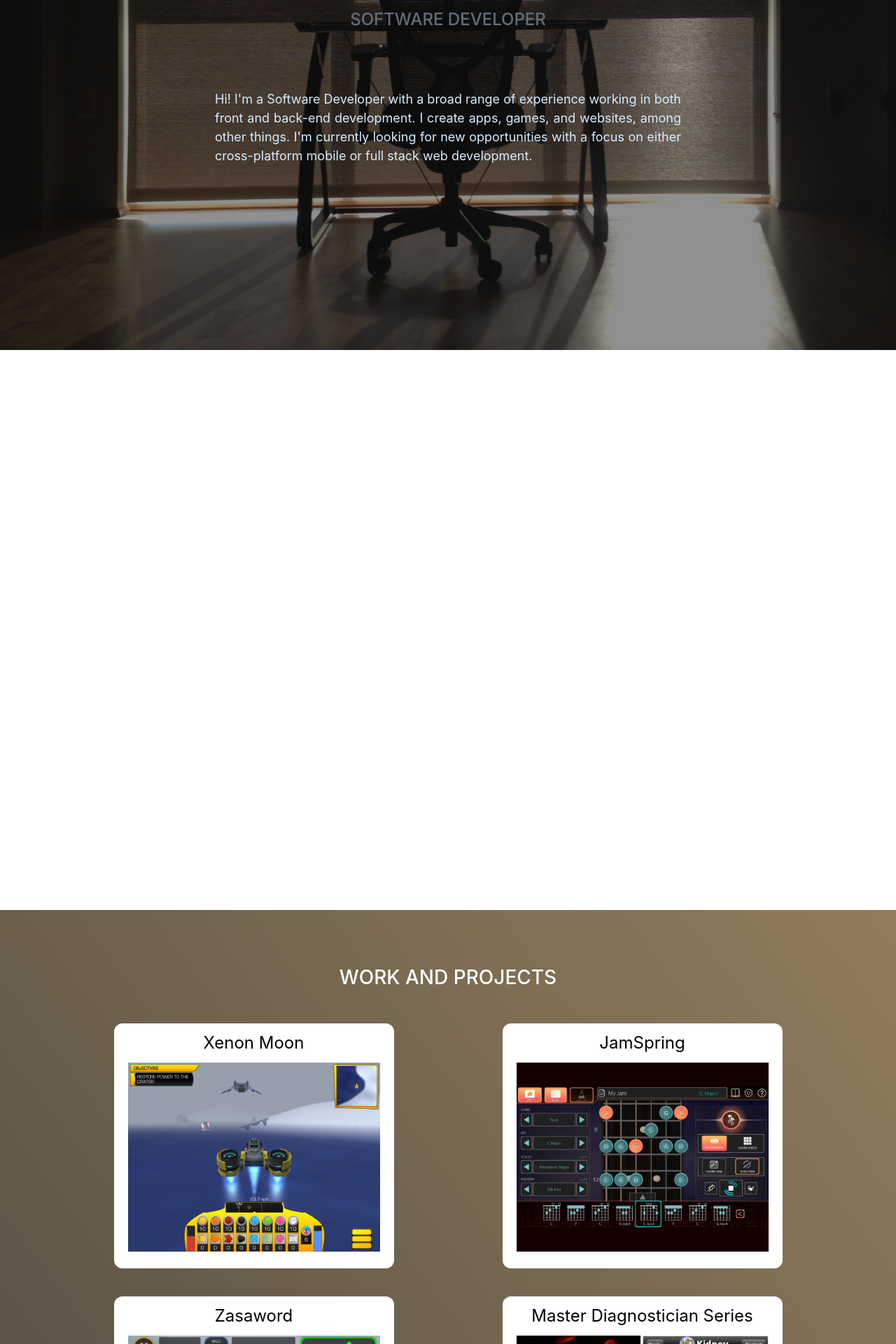
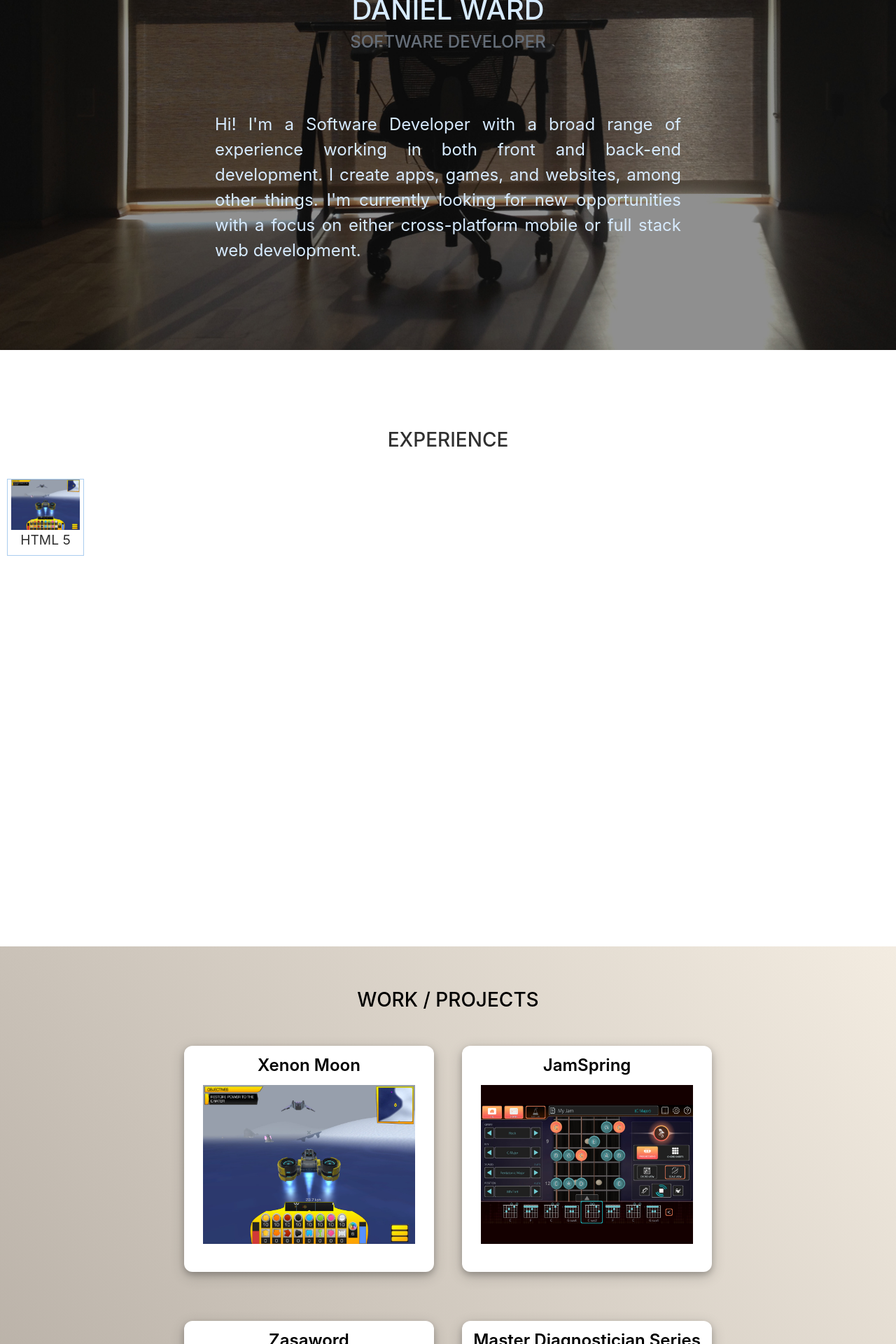
Before and after one commit to drward4/PortfolioWebsite, a React (Create React App) app: page / in a window 1280 px wide. Shown: the part 300-2220 px from the top of the page at 70% size. Built offline with nearby package versions, Linux system fonts and the light colour scheme.

Commit message:
Work Section Formatting, Started on Skill Components, Misc. Changes
- Adjusted Work section formatting to fit 3 items per row, and resize correctly
- Started Skill and SkillsGroup Components
- Converted css class names to standard css naming convention
- Footer

```diff
--- a/src/App.js
+++ b/src/App.js
@@ -3,13 +3,15 @@ import PortfolioSection from "./components/PortfolioSection";
 
 import "./App.css";
 import Project from "./components/Project";
+import Skill from "./components/Skill";
+import SkillsGroup from "./components/SkillsGroup";
 
 function App() {
   return (
-    <div>
+    <div id="top">
       <header>
         <nav className="navbar navbar-expand-md bg-dark navbar-dark fixed-top">
-          <a className="navbar-brand mr-auto" href="#">
+          <a className="navbar-brand mr-auto" href="#top">
             DANIEL WARD
           </a>
 
@@ -30,8 +32,8 @@ function App() {
                 </a>
               </li>
               <li className="nav-item">
-                <a className="nav-link" href="#SkillsSection">
-                  SKILLS
+                <a className="nav-link" href="#ExperienceSection">
+                  EXPERIENCE
                 </a>
               </li>
               <li className="nav-item">
@@ -44,26 +46,30 @@ function App() {
         </nav>
       </header>
       <main>
-        <PortfolioSection id="AboutSection" sectionClass="AboutSection">
-          <div className="aboutSectionName">
+        <PortfolioSection id="AboutSection">
+          <div className="container">
+            <div className="about-section-name">
               <h1>DANIEL WARD</h1>
-            <h4 className="aboutSectionJobTitle">SOFTWARE DEVELOPER</h4>
+              <h4 className="about-section-job-title">SOFTWARE DEVELOPER</h4>
             </div>
-          <div className="aboutSectionDescription">
+            <div className="about-section-description">
               <p>
                 Hi! I'm a Software Developer with a broad range of experience
                 working in both front and back-end development. I create apps,
-              games, and websites, among other things. I'm currently looking for
-              new opportunities with a focus on either cross-platform mobile or
-              full stack web development.
+                games, and websites, among other things. I'm currently looking
+                for new opportunities with a focus on either cross-platform
+                mobile or full stack web development.
               </p>
             </div>
+          </div>
         </PortfolioSection>
-        <PortfolioSection id="SkillsSection">
-          <div className="skillContainer"></div>
+        <PortfolioSection id="ExperienceSection" title="EXPERIENCE">
+          <div className="experience-container">
+            <SkillsGroup />
+          </div>
         </PortfolioSection>
-        <PortfolioSection id="WorkSection" title="WORK AND PROJECTS">
-          <div className="ProjectsGroupContainer">
+        <PortfolioSection id="WorkSection" title="WORK / PROJECTS">
+          <div className="projects-group-container">
             <Project
               id="XenonMoon"
               title="Xenon Moon"
@@ -128,7 +134,11 @@ function App() {
               </p>
               <p>
                 An online demo version can be played &nbsp;
-                <a target="_blank" href="https://dantimus.itch.io/zasaword">
+                <a
+                  target="_blank"
+                  rel="noopener noreferrer"
+                  href="https://dantimus.itch.io/zasaword"
+                >
                   here
                 </a>
                 .
@@ -180,7 +190,11 @@ function App() {
               <p>
                 Lost Soul is a game I created from scratch in a single weekend
                 for the &nbsp;
-                <a target="_blank" href="https://ldjam.com/">
+                <a
+                  target="_blank"
+                  rel="noopener noreferrer"
+                  href="https://ldjam.com/events/ludum-dare/38"
+                >
                   Ludum Dare 38
                 </a>
                 &nbsp; competition. The theme for this event, which was my also
@@ -193,6 +207,7 @@ function App() {
                 The game can be downloaded &nbsp;
                 <a
                   target="_blank"
+                  rel="noopener noreferrer"
                   href="https://drive.google.com/drive/folders/0BwLDm2tvRGtwRjgzWXpNNXNSRHc"
                 >
                   here
@@ -212,7 +227,11 @@ function App() {
               <p>
                 Untitled Song is a game I created from scratch in a single
                 weekend for the &nbsp;
-                <a target="_blank" href="https://ldjam.com/">
+                <a
+                  target="_blank"
+                  rel="noopener noreferrer"
+                  href="https://ldjam.com/events/ludum-dare/45"
+                >
                   Ludum Dare 45
                 </a>
                 &nbsp; competition. The theme was "Start With Nothing". My idea
@@ -224,6 +243,7 @@ function App() {
                 The game can be played &nbsp;
                 <a
                   target="_blank"
+                  rel="noopener noreferrer"
                   href="https://dantimus.itch.io/untitled-song"
                 >
                   here
@@ -247,6 +267,11 @@ function App() {
             </Project>
           </div>
         </PortfolioSection>
+        <div id="FooterSection">
+          <a href="#top">
+            <i className="fa fa-arrow-circle-up"></i>
+          </a>
+        </div>
       </main>
     </div>
   );
--- a/src/components/PortfolioSection.jsx
+++ b/src/components/PortfolioSection.jsx
@@ -2,13 +2,11 @@ import React, { Component } from "react";
 
 class PortfolioSection extends Component {
   render() {
-    //let classString = "PortolioSection " + this.props.sectionClass;
-    //console.log(this.props);
-
     return (
-      <div id={this.props.id} className="PortfolioSection">
-        <div className="container">
-          <div className="SectionTitle">
+      <div id={this.props.id}>
+        <div className="portfolio-section-spacer"></div>
+        <div className="portfolio-section">
+          <div className="section-title">
             <h3>{this.props.title}</h3>
           </div>
           {this.props.children}
--- a/src/components/Project.css
+++ b/src/components/Project.css
@@ -1,37 +1,56 @@
-.projectContainer {
+.project-wrapper {
   box-sizing: border-box;
-  width: 400px;
-  height: 350px;
+  width: 31%;
+  min-width: 350px;
+  /* max-width: 600px; */
   margin: 20px;
+}
+
+.project-container {
+  width: 100%;
+  /* width: 350px; */
+  /* height: 350px; */
+  margin: 0px 0px 30px 0px;
+  padding-bottom: 40px;
   border-radius: 12px;
   background-color: white;
   color: black;
+  font-weight: 600;
+  box-shadow: 0 4px 8px 0 rgba(0, 0, 0, 0.2), 0 6px 20px 0 rgba(0, 0, 0, 0.19);
 }
 
-.projectTitle {
+.project-modal {
+  width: 90%;
+  max-width: 1000px;
+}
+
+.project-title {
   width: 100%;
   text-align: center;
   font-size: x-large;
   padding: 10px 0px 10px 0px;
 }
 
-.projectImage {
-  width: 90%;
+.project-image {
+  width: 85%;
   display: block;
   margin: auto;
 }
 
-.projectDescription {
-  padding: 20px;
+.project-description {
+  width: 85%;
+  margin: auto;
+  padding: 10px 0px 10px 0px;
+  font-size: 1.5em;
 }
 
-.projectLinksContainer {
+.project-links-container {
   width: 80%;
   display: flex;
   flex-direction: row;
 }
 
-.projectLink {
+.project-link {
   display: flex;
   width: 50px;
   height: 50px;
@@ -40,7 +59,7 @@
   background-color: #c0c0c0;
 }
 
-.projectLinkIcon {
+.project-link-icon {
   width: 24px;
   height: 36px;
   margin: auto;
@@ -49,6 +68,6 @@
   color: #262120;
 }
 
-.projectLinkHidden {
+.project-link-hidden {
   display: none;
 }
--- a/src/components/Project.jsx
+++ b/src/components/Project.jsx
@@ -6,16 +6,16 @@ class Project extends Component {
     let modalID = this.props.id + "Modal";
 
     return (
-      <div>
+      <div className="project-wrapper">
         <div
-          className="projectContainer"
+          className="project-container"
           data-toggle="modal"
           data-target={"#" + modalID}
         >
-          <div className="projectTitle">{this.props.title}</div>
+          <div className="project-title">{this.props.title}</div>
           <div>
             <img
-              className="projectImage"
+              className="project-image"
               src={this.props.imgSrc}
               alt={this.props.imgAlt}
             />
@@ -23,7 +23,7 @@ class Project extends Component {
         </div>
 
         <div id={modalID} className="modal fade" role="dialog">
-          <div className="modal-dialog">
+          <div className="modal-dialog project-modal">
             <div className="modal-content">
               <div className="modal-header">
                 <h4 className="modal-title">{this.props.title}</h4>
@@ -34,15 +34,15 @@ class Project extends Component {
               <div className="modal-body">
                 <div>
                   <img
-                    className="projectImage"
+                    className="project-image"
                     src={this.props.imgSrc}
                     alt={this.props.imgAlt}
                   />
                 </div>
-                <div className="projectDescription">{this.props.children}</div>
+                <div className="project-description">{this.props.children}</div>
               </div>
               <div className="modal-footer">
-                <div className="projectLinksContainer">
+                <div className="project-links-container">
                   <ProjectLink
                     id="Facebook"
                     faClass="fa-facebook"
--- /dev/null
+++ b/src/components/Skill.css
@@ -0,0 +1,21 @@
+.skill-container {
+  width: 110px;
+  height: 110px;
+  margin: 10px;
+  box-sizing: border-box;
+  border: solid 1px #abcdef;
+}
+
+.skill-icon {
+  display: block;
+  margin-left: auto;
+  margin-right: auto;
+  width: 90%;
+  text-align: center;
+}
+
+.skill-title {
+  width: 100%;
+  text-align: center;
+  font-size: 1.2em;
+}
--- /dev/null
+++ b/src/components/Skill.jsx
@@ -0,0 +1,20 @@
+import React, { Component } from "react";
+
+class Skill extends Component {
+  render() {
+    return (
+      <div className="skill-container">
+        <div>
+          <img
+            className="skill-icon"
+            src={this.props.imageSrc}
+            alt={this.props.title}
+          ></img>
+        </div>
+        <div className="skill-title">{this.props.title}</div>
+      </div>
+    );
+  }
+}
+
+export default Skill;
--- /dev/null
+++ b/src/components/SkillsGroup.jsx
@@ -0,0 +1,19 @@
+import React, { Component } from "react";
+import Skill from "./Skill";
+
+class SkillsGroup extends Component {
+  state = {
+    skills: [{ title: "HTML 5", imageSrc: "XenonMoon.jpg" }]
+  };
+  render() {
+    return (
+      <div>
+        {this.state.skills.map(skill => (
+          <Skill title={skill.title} imageSrc={"/images/" + skill.imageSrc} />
+        ))}
+      </div>
+    );
+  }
+}
+
+export default SkillsGroup;
--- a/src/index.js
+++ b/src/index.js
@@ -9,6 +9,7 @@ import "font-awesome/css/font-awesome.min.css";
 import "./index.css";
 import "./style.css";
 import "./components/Project.css";
+import "./components/Skill.css";
 
 ReactDOM.render(<App />, document.getElementById("root"));
 
--- a/src/style.css
+++ b/src/style.css
@@ -1,21 +1,37 @@
 html {
   scroll-behavior: smooth;
+}
+
+.navbar {
+  font-size: 1.5em;
+}
+
+.navbar-dark {
+  background-color: #262120 !important;
+}
+
+.nav-item {
+  padding-right: 50px;
 }
 
 .modal-dialog {
   color: #000000;
 }
 
-.PortfolioSection {
+.portfolio-section-spacer {
+  height: 52px;
+}
+
+.portfolio-section {
   width: 100%;
   margin-left: 0;
   margin-right: 0;
-  padding-top: 60px;
+  padding-top: 20px;
 }
 
-.SectionTitle {
+.section-title {
   width: 100%;
-  padding-top: 20px;
+  padding-top: 40px;
   padding-bottom: 20px;
   text-align: center;
 }
@@ -29,7 +45,7 @@ html {
   color: #d7ebff;
 }
 
-.aboutSectionName {
+.about-section-name {
   height: 40vh;
   padding-top: 150px;
   padding-left: 20%;
@@ -37,55 +53,61 @@ html {
   text-align: center;
 }
 
-.aboutSectionJobTitle {
+.about-section-job-title {
   color: #656e79;
 }
 
-.aboutSectionDescription {
+.about-section-description {
   padding-left: 20%;
   padding-right: 20%;
-  font-size: large;
+  font-size: 1.5em;
 }
 
 @media screen and (min-width: 1000px) {
-  .aboutSectionDescription {
+  .about-section-description {
     text-align: justify;
   }
 }
 
 @media screen and (max-width: 999px) {
-  .aboutSectionName {
+  .about-section-name {
     padding-top: 120px;
   }
 
-  .aboutSectionDescription {
+  .about-section-description {
     padding-left: 20px;
     padding-right: 20px;
   }
 }
 
-#SkillsSection {
+#ExperienceSection {
   min-height: 100vh;
   background-color: white;
   color: #303030;
 }
 
-#WorkSection {
-  /* background: url(/images/Portland_Office_3.jpg);
-  background-size: cover;
-  background-position: center;
-  background-repeat: no-repeat; */
-  background-image: linear-gradient(to top right, #47423d, #8f7c5b);
-  color: white;
+#WorkSection .portfolio-section {
+  background-image: linear-gradient(to top right, #a0978e, #f3ece1);
+  color: black;
 }
 
-.ProjectsGroupContainer {
+.projects-group-container {
   display: flex;
   flex-wrap: wrap;
   width: 100%;
-  justify-content: space-around;
+  padding-left: 5%;
+  padding-right: 5%;
+  justify-content: center;
 }
 
-.navbar-dark {
-  background-color: #262120 !important;
+#FooterSection {
+  height: 100px;
+  padding-top: 10px;
+  text-align: center;
+  background-color: #262120;
+  font-size: 3em;
 }
+
+#FooterSection i {
+  color: white;
+}
```
Also changed, not shown: src/components/ProjectLink.jsx (+4 -4 lines). Lines whose indentation alone changed are shown as unchanged.
